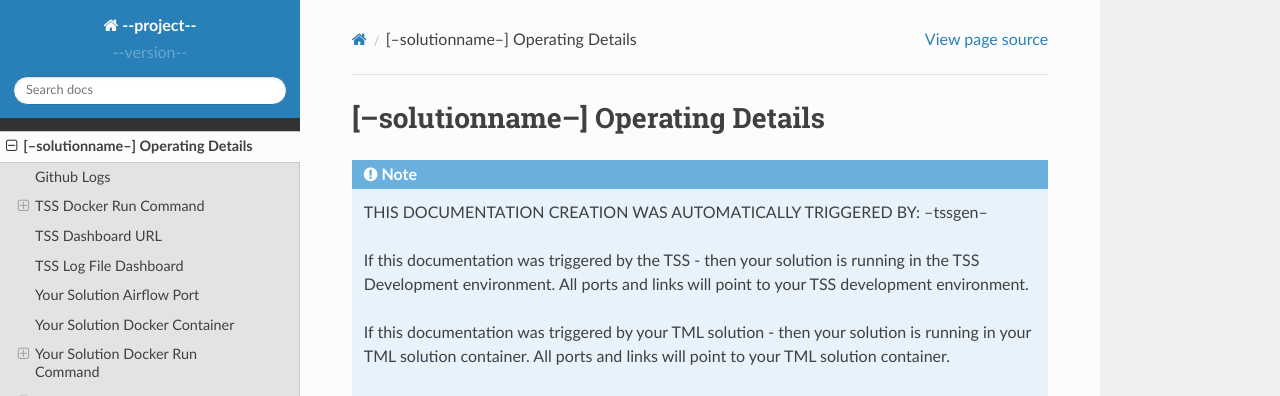
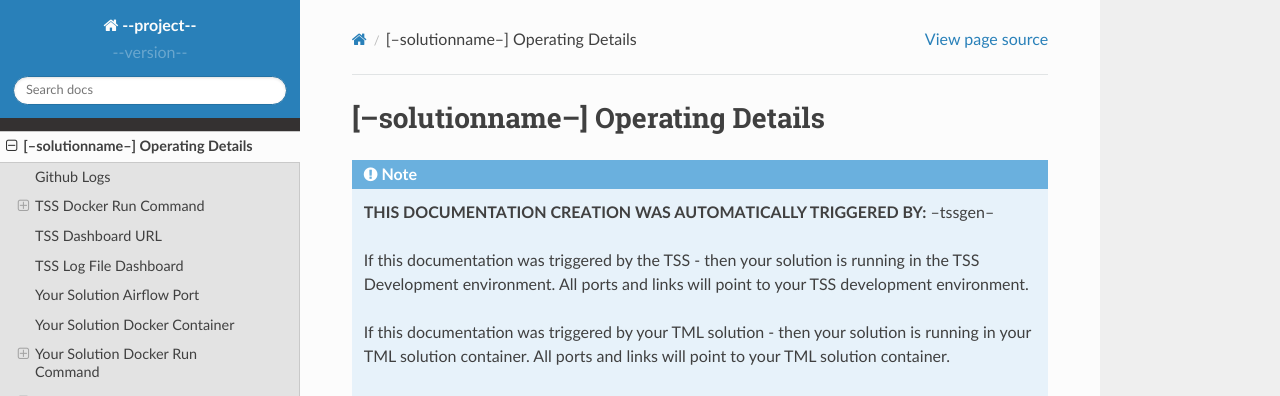
Before and after one commit to vanesalcb06/tssproject2-2b5c, a Sphinx documentation site: the page built from docs/source/operating.rst, in a window 1280 px wide and 900 px high. Shown: the top 396 px of the window. Built offline with Sphinx 7.4.7 and the Read the Docs theme 2.0.0, drawn with Linux system fonts in a browser that asks for light colours.

```diff
--- a/docs/source/operating.rst
+++ b/docs/source/operating.rst
@@ -2,7 +2,7 @@
 ====================================
 
 .. note::
-   THIS DOCUMENTATION CREATION WAS AUTOMATICALLY TRIGGERED BY: --tssgen--
+   **THIS DOCUMENTATION CREATION WAS AUTOMATICALLY TRIGGERED BY:** --tssgen--
 
    If this documentation was triggered by the TSS - then your solution is running in the TSS Development environment.  All ports and links will point to your TSS
    development environment.
```
